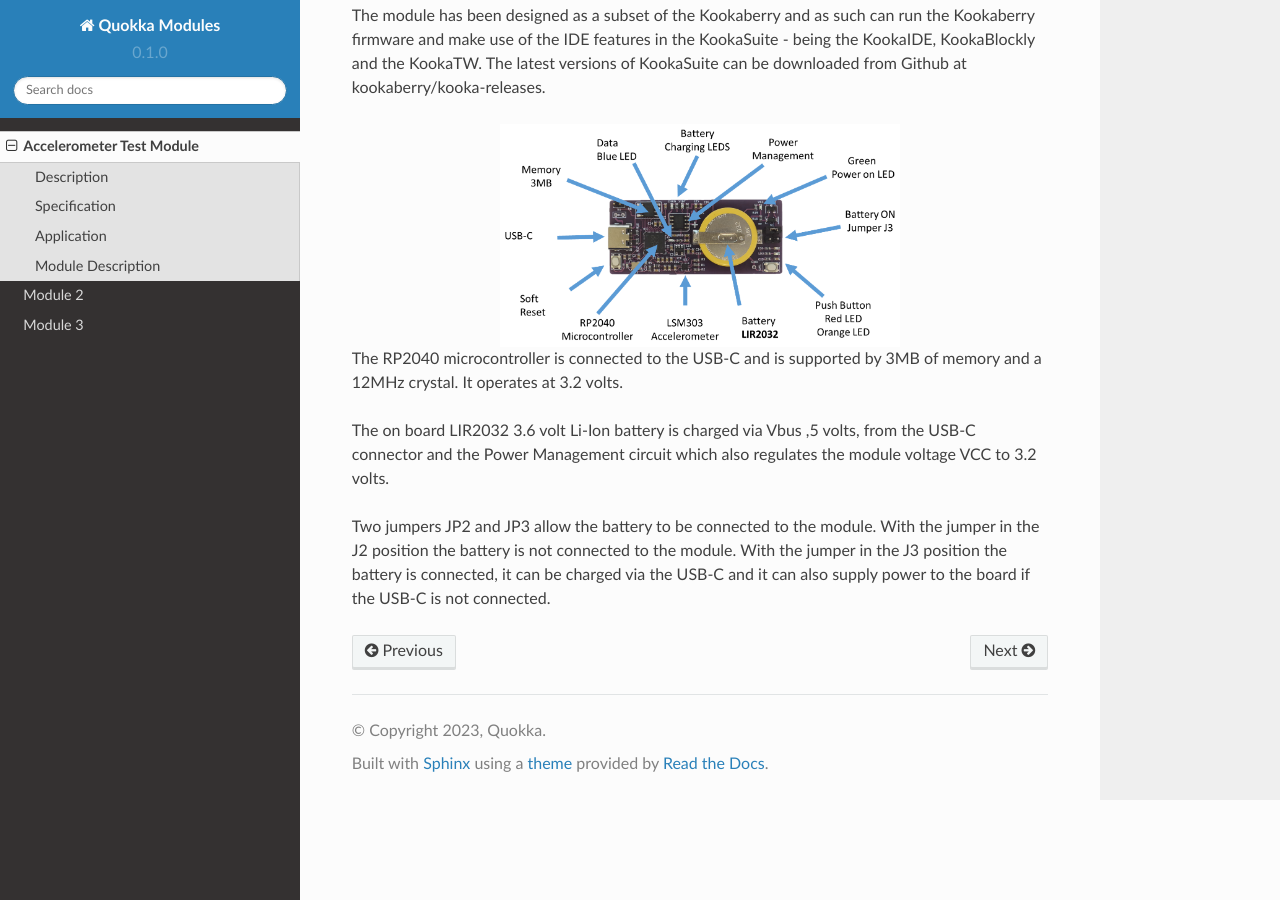
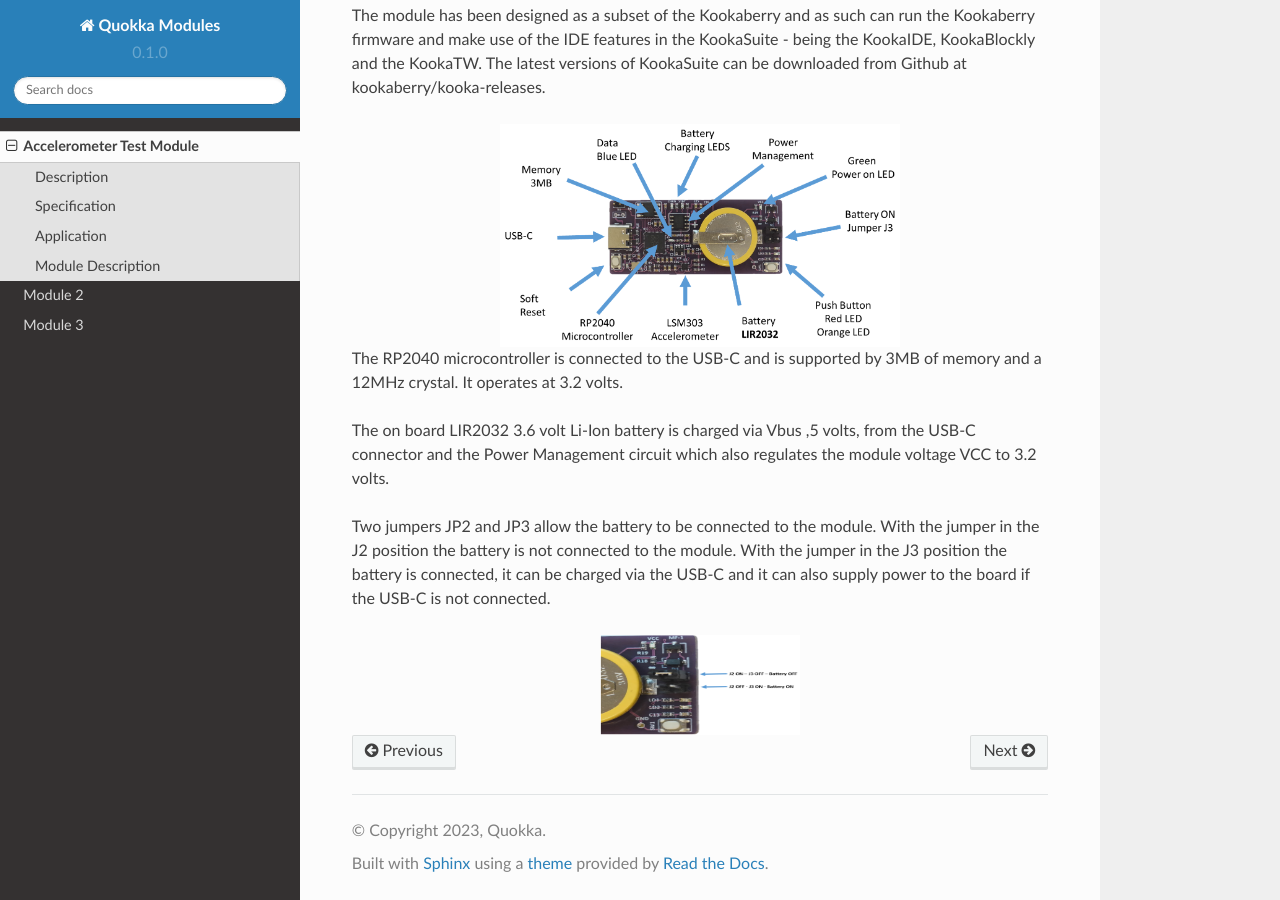
Before and after one commit to JulianDinsdale/Quokka-Modules, a Sphinx documentation site: the page built from docs/source/Acc_Test_Mod.rst, in a window 1280 px wide and 900 px high, scrolled down 1243 px. Built offline with Sphinx 7.4.7 and the Read the Docs theme 2.0.0, drawn with Linux system fonts in a browser that asks for light colours.

Commit message:
spelling height

```diff
--- a/docs/source/Acc_Test_Mod.rst
+++ b/docs/source/Acc_Test_Mod.rst
@@ -91,6 +91,6 @@ the USB-C is not connected.
 
 .. figure:: images/AccJumpers.png
     :width: 200
-    :heigh: 100
+    :height: 100
     :align: center
     :alt: Alternative Text
```
